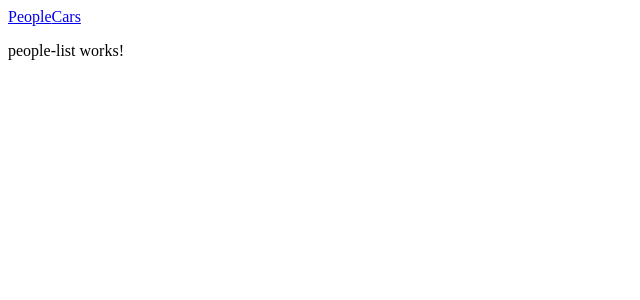
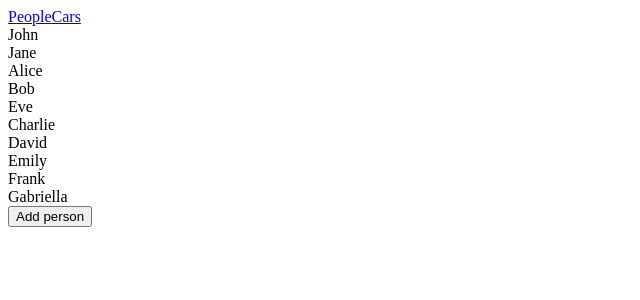
Before and after one commit to FedericoTudini/esercizio-node, an Angular app: page /people in a window 1280 px wide. Shown: the top 300 px of the page, without its empty margins (0-640 px from the left). Built offline with nearby package versions, Linux system fonts and the light colour scheme.

Commit message:
feat: people list component

```diff
--- a/src/app/components/people-list/people-list.component.html
+++ b/src/app/components/people-list/people-list.component.html
@@ -1 +1,6 @@
-<p>people-list works!</p>
+<div>
+    <div *ngFor="let person of data">
+        {{ person.firstName }}
+    </div>
+    <button (click)="addPerson()">Add person</button>
+</div>
--- a/src/app/components/people-list/people-list.component.ts
+++ b/src/app/components/people-list/people-list.component.ts
@@ -1,12 +1,27 @@
-import { Component } from '@angular/core';
+import { Component, effect } from '@angular/core';
+import { PeopleService } from '../../services/people.service';
+import { CommonModule } from '@angular/common';
 
 @Component({
   selector: 'app-people-list',
   standalone: true,
-  imports: [],
+  imports: [CommonModule],
   templateUrl: './people-list.component.html',
   styleUrl: './people-list.component.scss'
 })
 export class PeopleListComponent {
 
+  data: any[] = [];
+
+  constructor(private peopleService: PeopleService) {
+    effect(() => {
+      this.data = this.peopleService.getPeople()
+      console.log("PEOPLE LIST")
+    })
+  }
+
+  addPerson() {
+    this.peopleService.addPerson({ firstName: "Federico", lastName: "Tudini", age: 26})
+  }
+
 }
```
